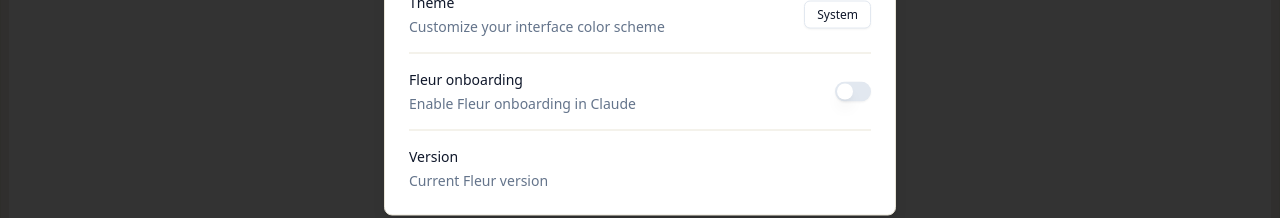
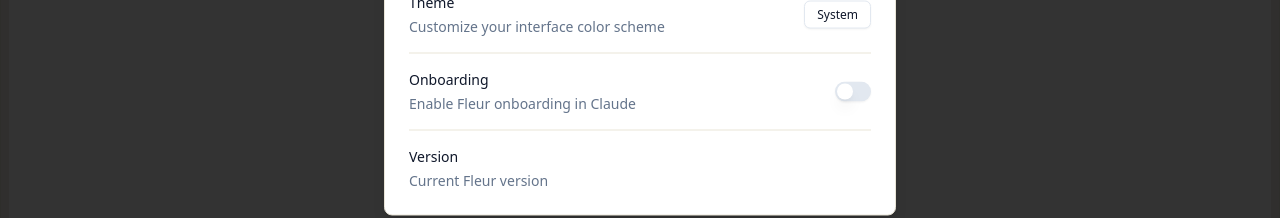
Before and after one commit to jasonkneen/fleur, a React (Vite) app: page / in a window 1280 px wide. Both pictures are taken after a click on the element 1247 px from the left and 51 px from the top of the page. Shown: the part 364-582 px from the top of the page. Built offline with nearby package versions, Linux system fonts and the light colour scheme.

Commit message:
Fix copy

```diff
--- a/src/components/app/settings.tsx
+++ b/src/components/app/settings.tsx
@@ -170,7 +170,7 @@
           <Separator />
           <div className="flex items-center justify-between">
             <div className="flex flex-col gap-1">
-              <label className="text-sm font-medium">Fleur onboarding</label>
+              <label className="text-sm font-medium">Onboarding</label>
               <p className="text-sm text-muted-foreground">
                 Enable Fleur onboarding in Claude
               </p>
```
